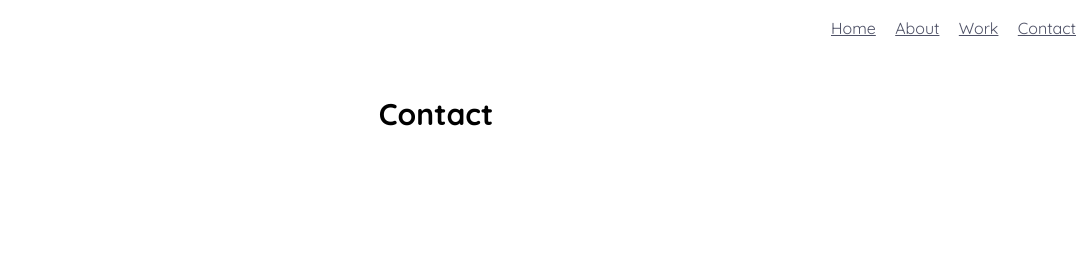
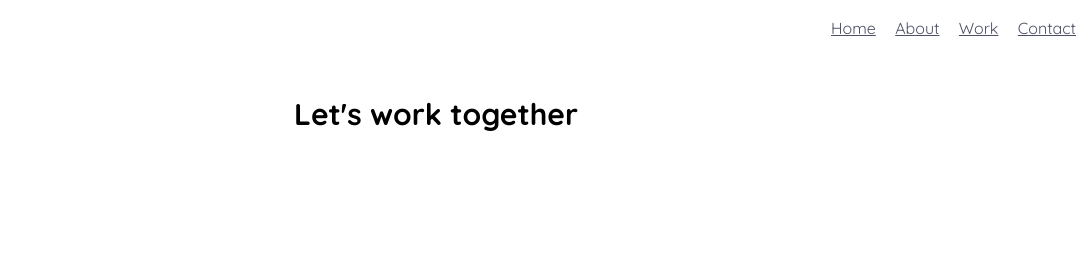
Before and after one commit to tncamp/Portfolio-Site, a plain HTML site: page contact.html in a window 1280 px wide. Shown: the top 280 px of the page, 204-1280 px from the left. Drawn offline with nearby package versions, Linux system fonts and the light colour scheme.

Commit message:
Changed the title

```diff
--- a/contact.html
+++ b/contact.html
@@ -31,7 +31,7 @@
             </ul>
           </nav>
       </header>
-      <h1>Contact</h1>
+      <h1>Let's work together</h1>
     <div>
       Taylor Campbell<br>
       1234 Cherry Street <br>
```
